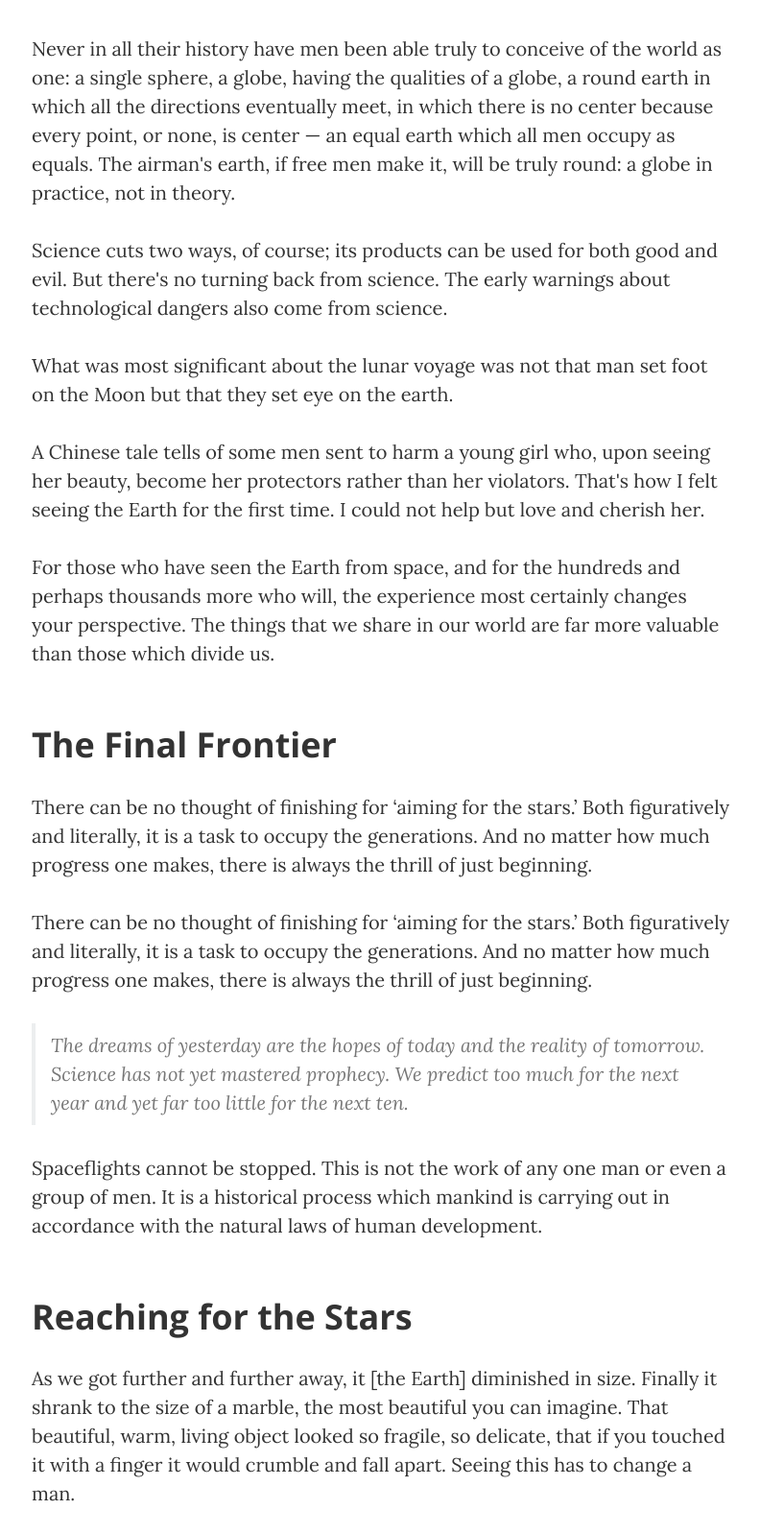
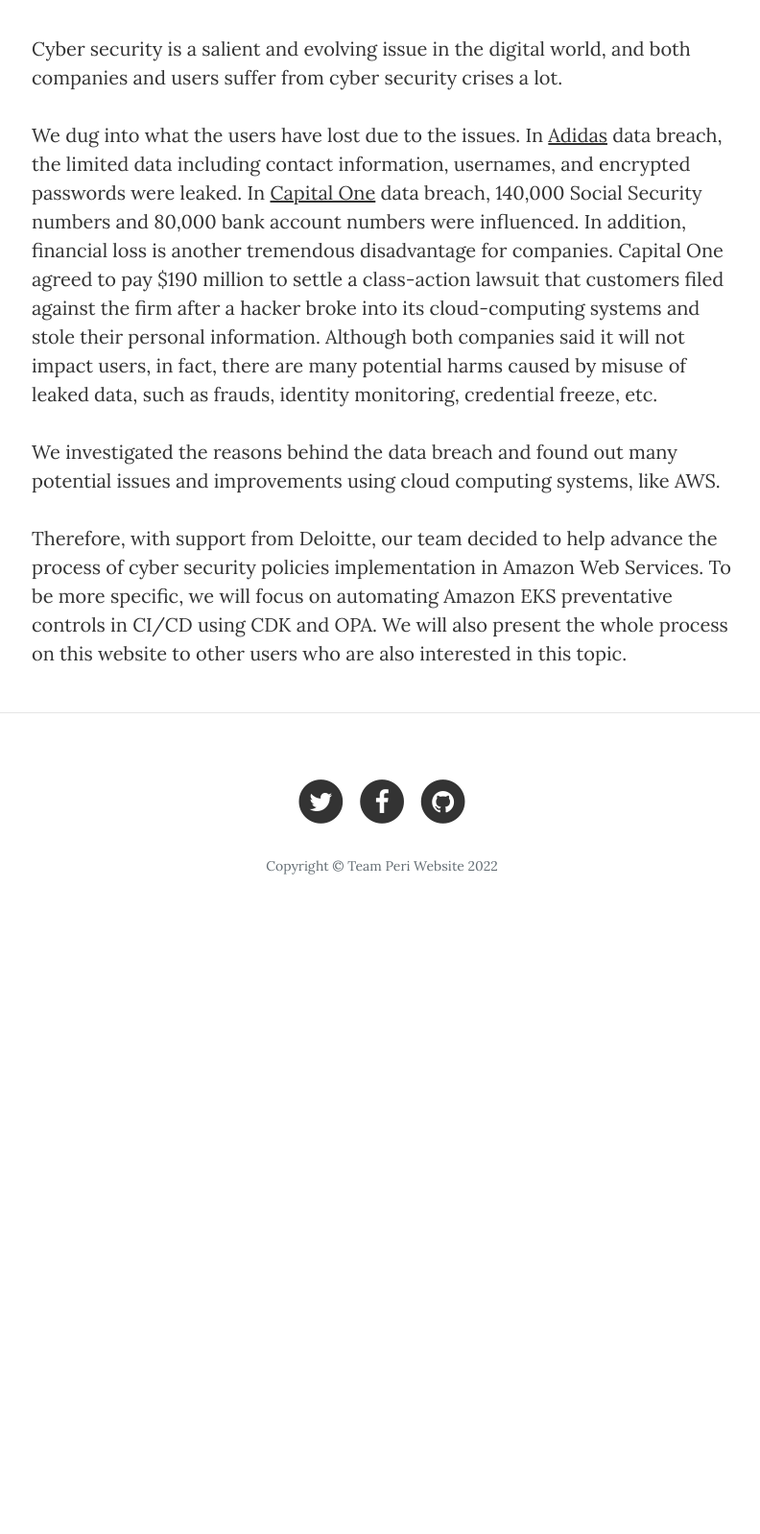
Before and after one commit to jennyrrrrr/EKS-Preventive-Controls, a website: page post-research.html in a window 1280 px wide. Shown: the part 560-2158 px from the top of the page at 96% size, without its empty margins (242-1034 px from the left). After the commit the page ends 1538 px from the top, so only its background shows below. Drawn offline with nearby package versions, Linux system fonts and the light colour scheme.

Commit message:
fill post-research

```diff
--- a/post-research.html
+++ b/post-research.html
@@ -69,7 +69,7 @@
                     <div class="post-heading">
                         <h1>Why Cloud Seurity Matters</h1>
                         <h2 class="subheading">Research Findings with Literature reviews</h2>
-                        <span class="meta">Posted by <a href="#">Start Bootstrap</a> on August 24, 2017</span>
+                        <span class="meta">Posted by <a href="#">Team Peri</a> on March 3, 2022</span>
                     </div>
                 </div>
             </div>
@@ -81,43 +81,13 @@
         <div class="container">
             <div class="row">
                 <div class="col-lg-8 offset-lg-2 col-md-10 offset-md-1">
-                    <p>Never in all their history have men been able truly to conceive of the world as one: a single sphere, a globe, having the qualities of a globe, a round earth in which all the directions eventually meet, in which there is no center
-                        because every point, or none, is center — an equal earth which all men occupy as equals. The airman's earth, if free men make it, will be truly round: a globe in practice, not in theory.</p>
+                    <p>Cyber security is a salient and evolving issue in the digital world, and both companies and users suffer from cyber security crises a lot. </p>
 
-                    <p>Science cuts two ways, of course; its products can be used for both good and evil. But there's no turning back from science. The early warnings about technological dangers also come from science.</p>
+                    <p>We dug into what the users have lost due to the issues. In <a href="https://www.cybersecurity-review.com/news-june-2018/adidas-us-breach-may-have-exposed-millions-of-customers-personal-info/">Adidas</a> data breach, the limited data including contact information, usernames, and encrypted passwords were leaked. In  <a href="https://cipher.com/blog/analysis-cyber-attack-capital-one/">Capital One</a> data breach, 140,000 Social Security numbers and 80,000 bank account numbers were influenced. In addition, financial loss is another tremendous disadvantage for companies. Capital One agreed to pay $190 million to settle a class-action lawsuit that customers filed against the firm after a hacker broke into its cloud-computing systems and stole their personal information. Although both companies said it will not impact users, in fact, there are many potential harms caused by misuse of leaked data, such as frauds, identity monitoring, credential freeze, etc. </p>
 
-                    <p>What was most significant about the lunar voyage was not that man set foot on the Moon but that they set eye on the earth.</p>
+                    <p>We investigated the reasons behind the data breach and found out many potential issues and improvements using cloud computing systems, like AWS. </p>
 
-                    <p>A Chinese tale tells of some men sent to harm a young girl who, upon seeing her beauty, become her protectors rather than her violators. That's how I felt seeing the Earth for the first time. I could not help but love and cherish her.</p>
-
-                    <p>For those who have seen the Earth from space, and for the hundreds and perhaps thousands more who will, the experience most certainly changes your perspective. The things that we share in our world are far more valuable than those
-                        which divide us.</p>
-
-                    <h2 class="section-heading">The Final Frontier</h2>
-
-                    <p>There can be no thought of finishing for ‘aiming for the stars.’ Both figuratively and literally, it is a task to occupy the generations. And no matter how much progress one makes, there is always the thrill of just beginning.</p>
-
-                    <p>There can be no thought of finishing for ‘aiming for the stars.’ Both figuratively and literally, it is a task to occupy the generations. And no matter how much progress one makes, there is always the thrill of just beginning.</p>
-
-                    <blockquote class="blockquote">The dreams of yesterday are the hopes of today and the reality of tomorrow. Science has not yet mastered prophecy. We predict too much for the next year and yet far too little for the next ten.</blockquote>
-
-                    <p>Spaceflights cannot be stopped. This is not the work of any one man or even a group of men. It is a historical process which mankind is carrying out in accordance with the natural laws of human development.</p>
-
-                    <h2 class="section-heading">Reaching for the Stars</h2>
-
-                    <p>As we got further and further away, it [the Earth] diminished in size. Finally it shrank to the size of a marble, the most beautiful you can imagine. That beautiful, warm, living object looked so fragile, so delicate, that if you touched
-                        it with a finger it would crumble and fall apart. Seeing this has to change a man.</p>
-
-                    <a href="#">
-                        <img class="img-responsive" src="img/post-sample-image.jpg" alt="">
-                    </a>
-                    <span class="caption text-muted">To go places and do things that have never been done before – that’s what living is all about.</span>
-
-                    <p>Space, the final frontier. These are the voyages of the Starship Enterprise. Its five-year mission: to explore strange new worlds, to seek out new life and new civilizations, to boldly go where no man has gone before.</p>
-
-                    <p>As I stand out here in the wonders of the unknown at Hadley, I sort of realize there’s a fundamental truth to our nature, Man must explore, and this is exploration at its greatest.</p>
-
-                    <p>Placeholder text by <a href="http://spaceipsum.com/">Space Ipsum</a>. Photographs by <a href="https://www.flickr.com/photos/nasacommons/">NASA on The Commons</a>.</p>
+                    <p>Therefore, with support from Deloitte, our team decided to help advance the process of cyber security policies implementation in Amazon Web Services. To be more specific, we will focus on automating Amazon EKS preventative controls in CI/CD using CDK and OPA. We will also present the whole process on this website to other users who are also interested in this topic. </p>
                 </div>
             </div>
         </div>
```
Also changed, not shown: 1 other file.
